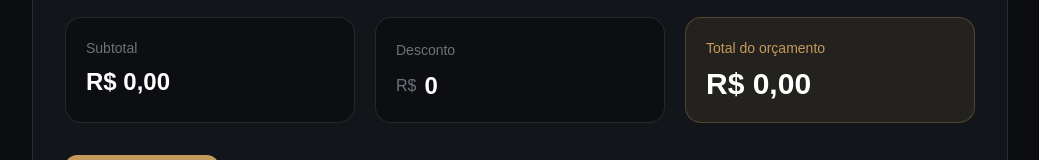
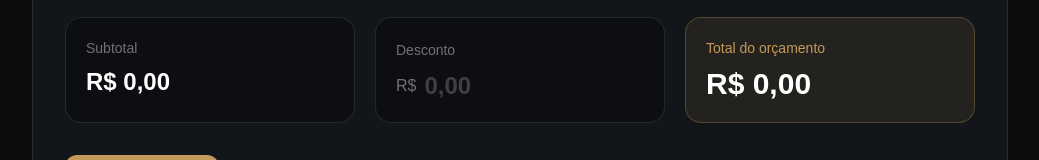
Before and after one commit to llopes0610/admgempreiteira, a Next.js app: page /orcamento in a window 1280 px wide. Shown: the part 1905-2065 px from the top of the page, without its empty margins (120-1159 px from the left). Built offline with nearby package versions, Linux system fonts and the light colour scheme.

Commit message:
Ajuste do valor de desconto

```diff
--- a/src/components/orcamento/QuoteSummary.tsx
+++ b/src/components/orcamento/QuoteSummary.tsx
@@ -87,18 +87,20 @@ export default function QuoteSummary({
             <input
   id="desconto"
   type="number"
+  inputMode="decimal"
   min="0"
   step="0.01"
-              value={quote.desconto}
-              onChange={(event) =>
+  value={quote.desconto === 0 ? "" : quote.desconto}
+  onChange={(event) => {
+    const value = event.target.value;
+
     setQuote((prev) => ({
       ...prev,
-                  desconto: Number(
-                    event.target.value
-                  ),
-                }))
-              }
-              className="w-full bg-transparent text-2xl font-semibold outline-none"
+      desconto: value === "" ? 0 : Number(value),
+    }));
+  }}
+  placeholder="0,00"
+  className="w-full bg-transparent text-2xl font-semibold outline-none placeholder:text-zinc-700"
 />
           </div>
         </div>
```
Lines whose indentation alone changed are shown as unchanged.
